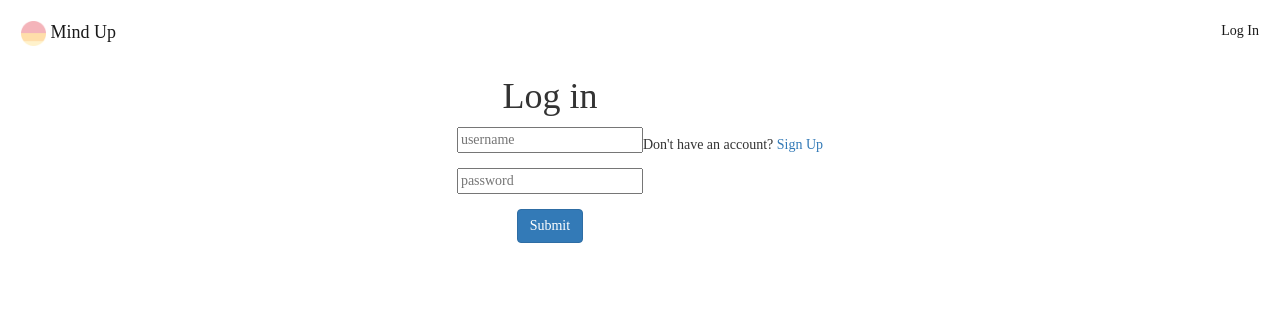
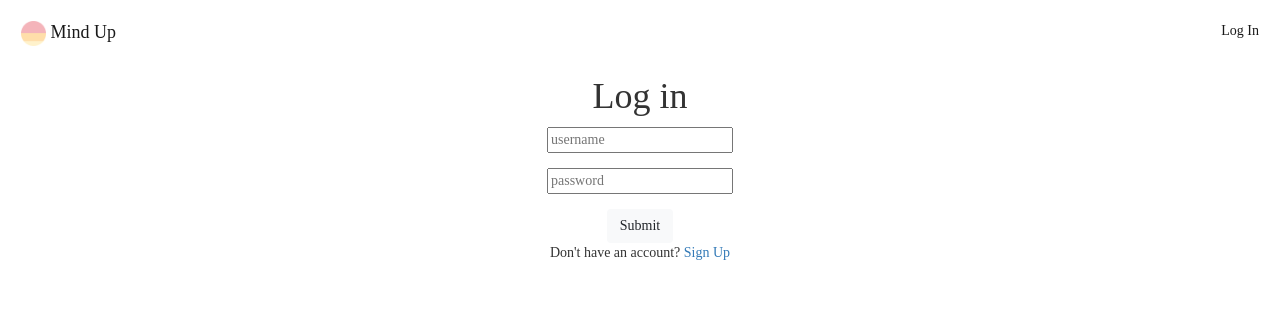
Before and after one commit to ddianalim/mindUp, a Node server app: page /login in a window 1280 px wide. Shown: the top 322 px of the page. Run offline with Node 20, Linux system fonts and the light colour scheme; some libraries are stand-ins or nearby versions.

Commit message:
css for login/new

```diff
--- a/views/login.hbs
+++ b/views/login.hbs
@@ -10,10 +10,11 @@
     </div>
 
     <div class="text-center">
-      <button type="submit" class="btn btn-primary">Submit</button>
+      <button type="submit" class="btn btn-light">Submit</button>
+    </div>
+
+    <div>
+      <p>Don't have an account? <a class="link" href="../users/new">Sign Up</a></p>
     </div>
   </form>
-  <div>
-    <p>Don't have an account? <a class="link" href="../users/new">Sign Up</a></p>
-  </div>
 </div>
```
Also changed, not shown: views/users/new.hbs (+4 -3 lines).
